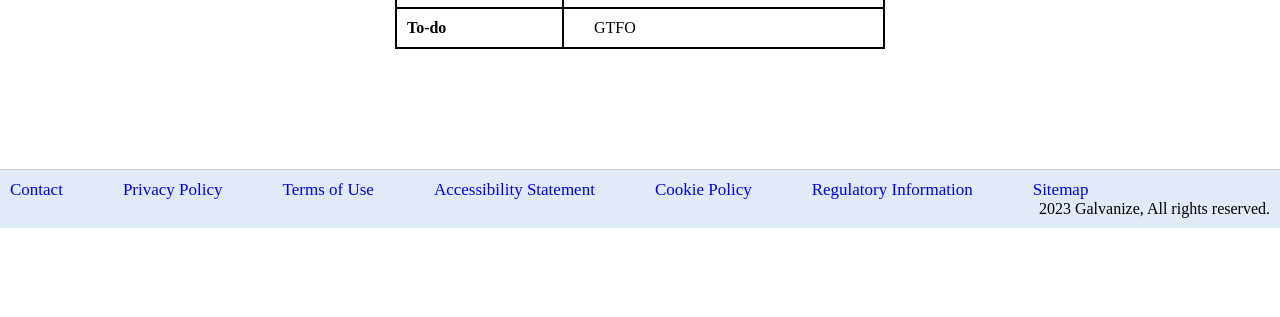
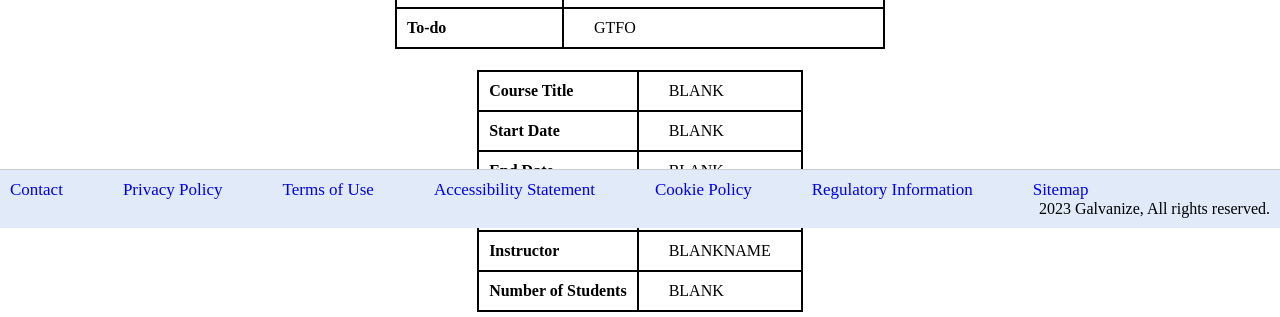
Before and after one commit to tech-n-code/hacking-transitions-20, a React (Vite) app in the folder client/: page / in a window 1280 px wide. Shown: the part 572-889 px from the top of the page. Before the commit the page ends 800 px from the top, so only its background shows below. Built offline with nearby package versions, Linux system fonts and the light colour scheme; no server answers.

Commit message:
created cohort-detail component. Added to leftcontext.jsx. Created cohort-details.css

```diff
--- a/client/src/components/CohortRender/CohortDetails.jsx
+++ b/client/src/components/CohortRender/CohortDetails.jsx
@@ -1,17 +1,78 @@
 import React, { useContext, useEffect } from 'react';
 import LeftColumnContext from "../../context/LeftColumnContext";
-import '../../styles/CohortDetails.css'
+// import '../../styles/CohortDetails.css';
+import '../../styles/StudentDetails.css'
 
 const CohortDetails = () => {
 
-    const {cohortClicked} = useContext(LeftColumnContext);
+    const { cohortClicked, cohortId, cohorts } = useContext(LeftColumnContext);
 
-    console.table(cohortClicked);
+    console.log("cohorts ", cohorts);
+    console.log("cohort-clicked", cohortClicked);
+    console.log('cohortID', cohortId);
 
 
     return (
         <>
-            <div>{cohortClicked}</div>
+            <h1>{cohortClicked}</h1>
+            <table>
+                <tbody>
+                    <tr>
+                        <td
+                            id='details-0'
+                            className='column1'
+                        >Course Title</td>
+                        <td
+                        className='column2'>
+                        BLANK</td>
+                    </tr>
+                    <tr>
+                        <td
+                            id='details-1'
+                            className='column1'
+                        >Start Date</td>
+                        <td
+                        className='column2'>
+                        BLANK</td>
+                    </tr>
+                    <tr>
+                        <td
+                            id='details-2'
+                            className='column1'
+                        >End Date</td>
+                        <td
+                            className='column2'>
+                            BLANK</td>
+                    </tr>
+                    <tr>
+                        <td
+                            id='details-3'
+                            className='column1'
+                        >Current Taskers</td>
+                        <td
+                        className='column2'>
+                        BLANK</td>
+                    </tr>
+                    <tr>
+                        <td
+                            id='details-4'
+                            className='column1'
+                        >Instructor</td>
+                        <td
+                        className='column2'>
+                        BLANKNAME</td>
+                    </tr>
+                    <tr>
+                        <td
+                            id='details-5'
+                            className='column1'
+                        >Number of Students</td>
+                        <td
+                        className='column2'>
+                        BLANK</td>
+                    </tr>
+                </tbody>
+            </table>
         </>
     );
 };
--- a/client/src/components/StudentRender/StudentDetails.jsx
+++ b/client/src/components/StudentRender/StudentDetails.jsx
@@ -1,6 +1,6 @@
 import React from 'react';
 import tempData from './StudentDetailsTempData'
-import './StudentDetails.css'
+import '../../styles/StudentDetails.css'
 
 const StudentDetail = () => {
     const studentName = tempData[0];
--- a/client/src/context/LeftColumnContext.jsx
+++ b/client/src/context/LeftColumnContext.jsx
@@ -58,7 +58,8 @@ export const LeftColumnProvider = ({children}) => {
         cohorts,
         toggleDropDown,
         openDropDown,
-        students
+        students,
+        cohortId
     }}>
         {children}
     </LeftColumnContext.Provider>
```
Also changed, not shown: client/src/styles/StudentDetails.css (renamed from client/src/components/StudentRender/StudentDetails.css).
